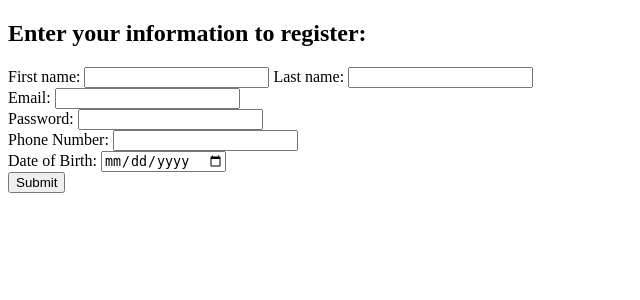
After one commit to melontimmy/CS411-Project, a Flask app: page /register in a window 1280 px wide. The commit adds this page. Shown: the top 300 px of the page, without its empty margins (0-640 px from the left). Run offline with Flask 3, Linux system fonts and the light colour scheme; data that the repository does not hold is empty.

Commit message:
Added user authentication

```diff
--- a/codebase/app.py
+++ b/codebase/app.py
@@ -5,12 +5,126 @@ import flask_login
 import requests
 import json
 
+
 app = Flask(__name__)
+app.secret_key = 'secret_key'
+mysql = MySQL(app)
+
+app.config['MYSQL_DATABASE_HOST'] = 'localhost'
+app.config['MYSQL_DATABASE_USER'] = 'root'
+app.config['MYSQL_DATABASE_PASSWORD'] = 'mysql460' # change to your mysql pass
+app.config['MYSQL_DATABASE_DB'] = 'Wattocook'
+
 
 #begin code used for login
+login_manager = flask_login.LoginManager()
+login_manager.init_app(app)
+conn = mysql.connect()
+
+def getUsers():
+	cursor = conn.cursor()
+	cursor.execute("SELECT email from Users")
+	return cursor.fetchall()
+
+@login_manager.user_loader
+def user_loader(email):
+	users = getUsers()
+	if not(email) or email not in str(users):
+		return
+	user = User()
+	user.id = email
+	return user
+
+@login_manager.request_loader
+def request_loader(request):
+	users = getUsers()
+	email = request.form.get('email')
+	if not(email) or email not in str(users):
+		return
+	user = User()
+	user.id = email
+	cursor = mysql.connect().cursor()
+	cursor.execute("SELECT password FROM Users WHERE email = '{0}'".format(email))
+	data = cursor.fetchall()
+	pwd = str(data[0][0] )
+	user.is_authenticated = request.form['password'] == pwd
+	return user
+
+###################################################
+
+def emailExists(email):
+	#use this to check if a email has already been registered
+	cursor = conn.cursor()
+	if cursor.execute("SELECT email  FROM Users WHERE email = '{0}'".format(email)):
+		#this means there are greater than zero entries with that email
+		return True
+	else:
+		return False
 
 class User(flask_login.UserMixin):
 	pass
+
+@app.route('/login', methods=['GET', 'POST'])
+def login():
+	# if POST, get email and pass
+	if flask.request.method == 'POST' and 'email' in request.form and 'password' in request.form:
+		email = flask.request.form['email']
+		if emailExists(email):
+			# execute cursor to grab all fields for the user
+			cursor = conn.cursor()
+			cursor.execute("SELECT password FROM Users WHERE email = '{0}'".format(email))
+			data = cursor.fetchall()
+			password = str(data[0][0])
+			if flask.request.form['password'] == password:
+				user = User()
+				user.id = email
+				flask_login.login_user(user)
+				return flask.redirect(flask.url_for('loadProfile'))
+		# user or pass was incorrect
+		return "<a href='/login'>Try again</a>\
+			</br><a href='/register'>or make an account</a>"
+	else:
+		return render_template('login.html')
+
+@app.route('/logout')
+def logout():
+	flask_login.logout_user()
+	return render_template('home.html', message='Logged out')
+
+
+@app.route('/profile')
+@flask_login.login_required
+def loadProfile():
+	return render_template('profile.html', name=flask_login.current_user.id)
+
+@app.route("/register", methods=['GET'])
+def register():
+	return render_template('register.html')
+
+@app.route("/register", methods=['POST'])
+def register_user():
+	try:
+		email=request.form.get('email')
+		password=request.form.get('password')
+		phonenum=request.form.get('phonenum')
+		dob=request.form.get('dob')
+		fname=request.form.get('fname')
+		lname=request.form.get('lname')
+	except:
+		return flask.redirect(flask.url_for('register'))
+
+	if not emailExists(email):
+		cursor = conn.cursor()
+		cursor.execute("INSERT INTO Users (email, password, phone_number, dob, first_name, last_name) VALUES ('{0}', '{1}', '{2}', '{3}', '{4}', '{5}')".format(email, password, phonenum, dob, fname, lname))
+		# still need to add field for username
+		conn.commit()
+		user = User()
+		user.id = email
+		flask_login.login_user(user)
+		return render_template('profile.html', name=flask_login.current_user.id, message='Account Created!')
+	else:
+		return render_template('register.html', message='Email already in use!')
+
 
 '''
 A new page looks like this:
@@ -20,10 +134,19 @@ def new_page_function():
 '''
 
 #default page
+@app.route("/", methods=['GET'])
+def homepage():
+	if flask_login.current_user.is_authenticated:
+		email = flask_login.current_user.id
+		return render_template('home.html', message='Welcome, '+email, name=email)
+	else:
+		return render_template('home.html', message='Login to save your recipes')
+
 @app.route("/", methods=['GET', 'POST'])
 def home():
 	if flask.request.method == 'GET':
-		return render_template('home.html', message='UserName')
+		flask.redirect(flask.url_for('homepage'))
+
 	else:
 		ingredients = flask.request.form['includeIngredients']
 
--- /dev/null
+++ b/codebase/templates/profile.html
@@ -0,0 +1,6 @@
+<head>
+    <title>Profile</title>
+</head>
+
+<li><a href='/'>Home</a></li>
+<li><a href='/logout'>Logout</a></li>
--- /dev/null
+++ b/codebase/templates/register.html
@@ -0,0 +1,30 @@
+<!doctype html>
+<head>
+    <title>Register</title>
+</head>
+
+<body>
+    <div class="title">
+        <h2>Enter your information to register:</h2>
+    </div>
+    <div id="content">
+        <form method="post" action="{{ url_for('register_user') }}">
+            <label >First name:</label>
+            <input name="fname" />
+            <label>  Last name:</label>
+            <input name="lname" /><br />
+            <label for="email">Email:</label>
+            <input type="email" name="email" /><br />
+            <label for="password">Password:</label>
+            <input type="password" name="password" /><br />
+            <label for="phonenum">Phone Number:</label>
+            <input type="tel" name="phonenum" /><br />
+            <label for="dob">Date of Birth:</label>
+            <input type="date" name="dob" /><br />
+            <input type="submit" />
+        </form>
+     </div>
+</body>
+{% if message %}
+    {{message}}
+{% endif %}
```
Also changed, not shown: codebase/templates/home.html (+6 -1 lines), codebase/templates/login.html (added, +25 -0 lines), 1 other file.
